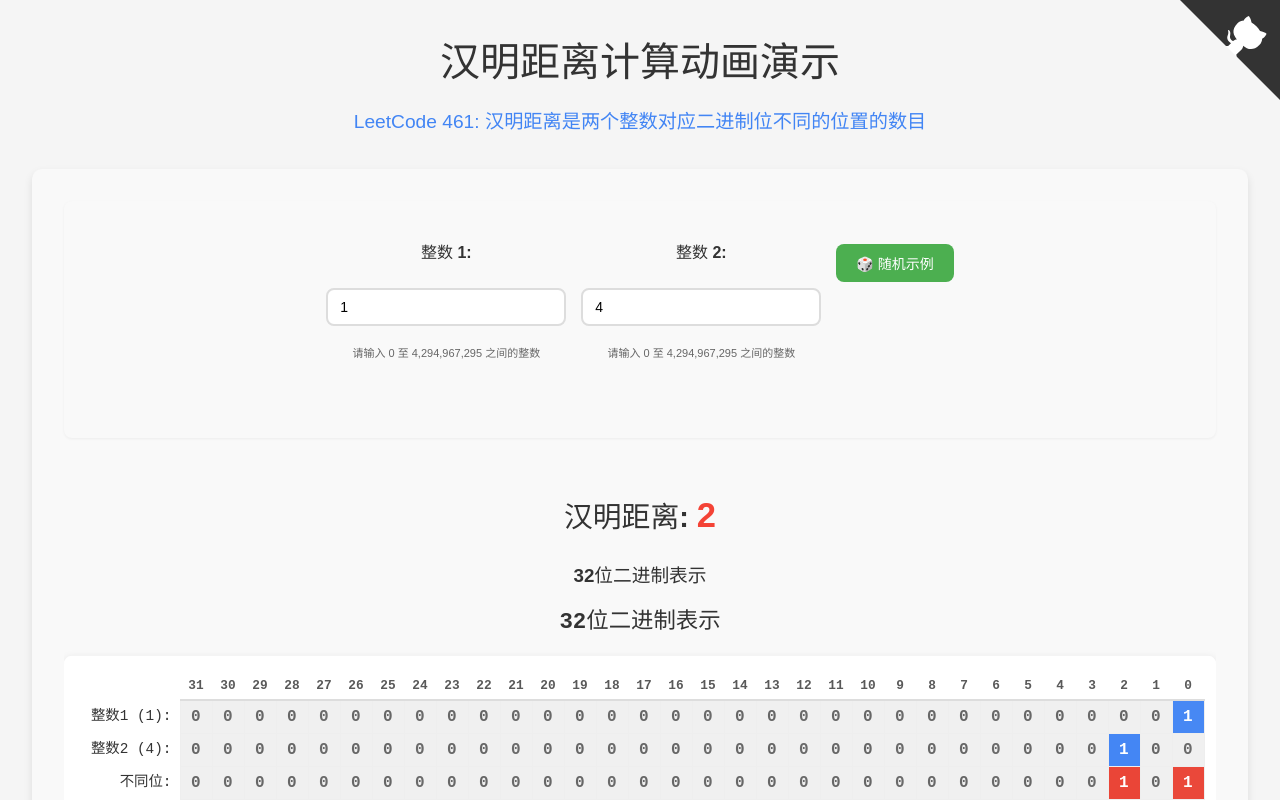
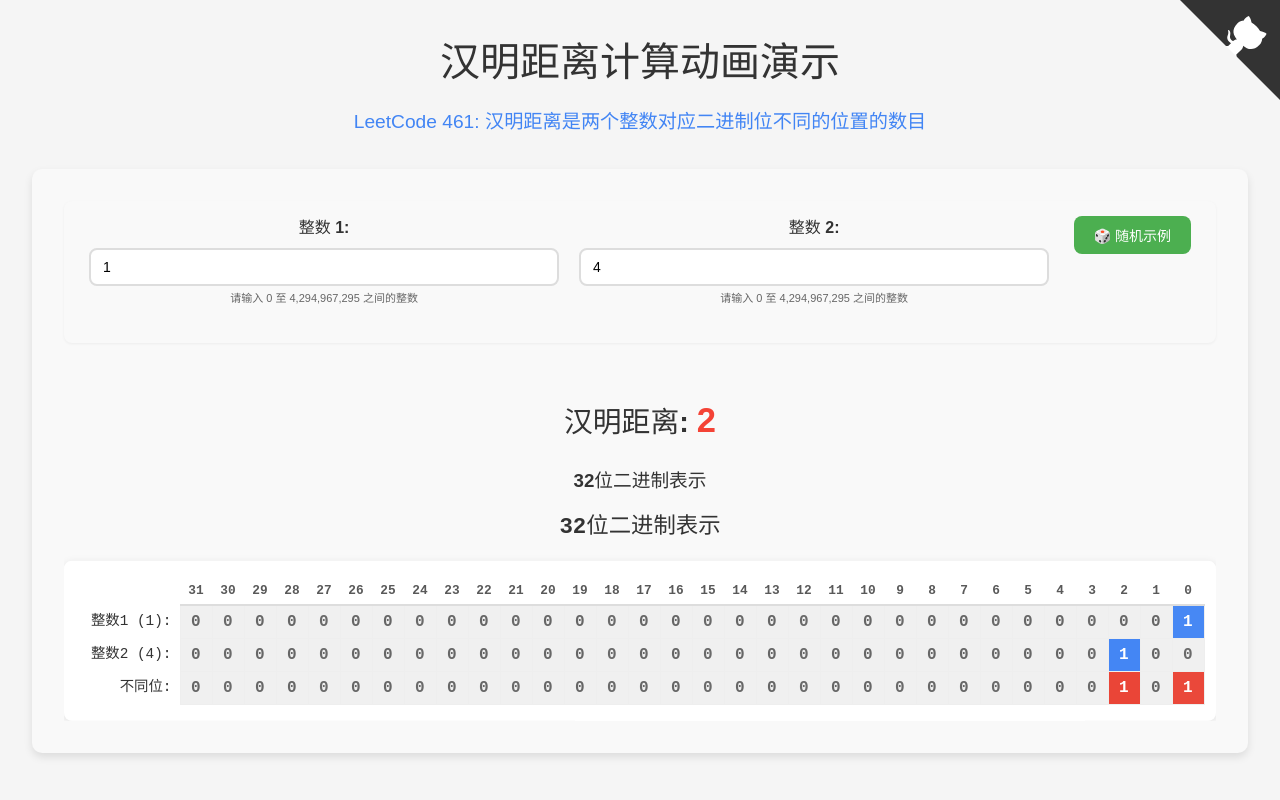
Before and after one commit to fuck-algorithm/leetcode-461-hamming-distance, a React (Vite) app: page / in a window 1280 px wide. Built offline with nearby package versions, Linux system fonts and the light colour scheme.

Commit message:
完全重构布局，确保输入框和随机按钮在同一水平线上

```diff
--- a/src/components/HammingDistance.css
+++ b/src/components/HammingDistance.css
@@ -195,7 +195,7 @@
 
 .input-section {
   display: flex;
-  justify-content: center;
+  flex-direction: column;
   margin-bottom: 20px;
   padding: 15px;
   background: #f9f9f9;
@@ -203,43 +203,57 @@
   box-shadow: 0 1px 3px rgba(0,0,0,0.05);
 }
 
-.input-controls {
+.labels-row {
+  display: flex;
+  margin-bottom: 8px;
+}
+
+.inputs-row {
   display: flex;
   align-items: flex-start;
-  gap: 15px;
-  flex-wrap: wrap;
-  justify-content: center;
 }
 
-.input-group {
-  display: flex;
-  flex-direction: column;
-  width: 240px;
-  min-width: 200px;
+.input-cell {
+  flex: 1;
+  padding: 0 10px;
+  box-sizing: border-box;
 }
 
-.input-group label {
+.input-label {
   font-weight: 600;
+  color: #333;
   margin-bottom: 8px;
-  color: #333;
 }
 
-.input-group input {
+.input-cell input {
+  width: 100%;
   padding: 10px 12px;
   border: 2px solid #ddd;
   border-radius: 8px;
   font-size: 14px;
   transition: all 0.3s ease;
-  width: 100%;
   outline: none;
   height: 38px;
+  box-sizing: border-box;
 }
 
-.random-button-container {
+.input-cell input:focus {
+  border-color: #4caf50;
+  box-shadow: 0 0 0 3px rgba(76, 175, 80, 0.2);
+}
+
+.input-cell input.error {
+  border-color: #f44336;
+}
+
+.input-cell input.error:focus {
+  box-shadow: 0 0 0 3px rgba(244, 67, 54, 0.2);
+}
+
+.button-cell {
   display: flex;
-  flex-direction: column;
-  justify-content: flex-start;
-  margin-top: 28px; /* 对齐输入框，考虑了label的高度 */
+  align-items: flex-start;
+  padding: 0 10px;
 }
 
 .random-button {
@@ -261,17 +275,15 @@
   justify-content: center;
 }
 
-.input-group input:focus {
-  border-color: #4caf50;
-  box-shadow: 0 0 0 3px rgba(76, 175, 80, 0.2);
+.random-button:hover {
+  background-color: #45a049;
+  transform: translateY(-2px);
+  box-shadow: 0 4px 8px rgba(0, 0, 0, 0.1);
 }
 
-.input-group input.error {
-  border-color: #f44336;
-}
-
-.input-group input.error:focus {
-  box-shadow: 0 0 0 3px rgba(244, 67, 54, 0.2);
+.random-button:active {
+  transform: translateY(0);
+  box-shadow: 0 2px 4px rgba(0, 0, 0, 0.1);
 }
 
 .input-limit {
--- a/src/components/HammingDistance.tsx
+++ b/src/components/HammingDistance.tsx
@@ -138,9 +138,9 @@ const HammingDistance: React.FC<HammingDistanceProps> = ({
   return (
     <div className="hamming-distance-container">
       <div className="input-section">
-        <div className="input-controls">
-          <div className="input-group">
-            <label htmlFor="num1">整数 1:</label>
+        <div className="inputs-row">
+          <div className="input-cell">
+            <div className="input-label">整数 1:</div>
             <input
               type="text"
               id="num1"
@@ -153,8 +153,8 @@ const HammingDistance: React.FC<HammingDistanceProps> = ({
             <div className="error-message">{num1Error}</div>
           </div>
 
-          <div className="input-group">
-            <label htmlFor="num2">整数 2:</label>
+          <div className="input-cell">
+            <div className="input-label">整数 2:</div>
             <input
               type="text"
               id="num2"
@@ -167,7 +167,8 @@ const HammingDistance: React.FC<HammingDistanceProps> = ({
             <div className="error-message">{num2Error}</div>
           </div>
 
-          <div className="random-button-container">
+          <div className="button-cell">
+            <div className="input-label">&nbsp;</div>
             <button
               className="random-button"
               onClick={generateRandomExample}
```
Also changed, not shown: 1 other file (tests, documents, lock files or other folders).
